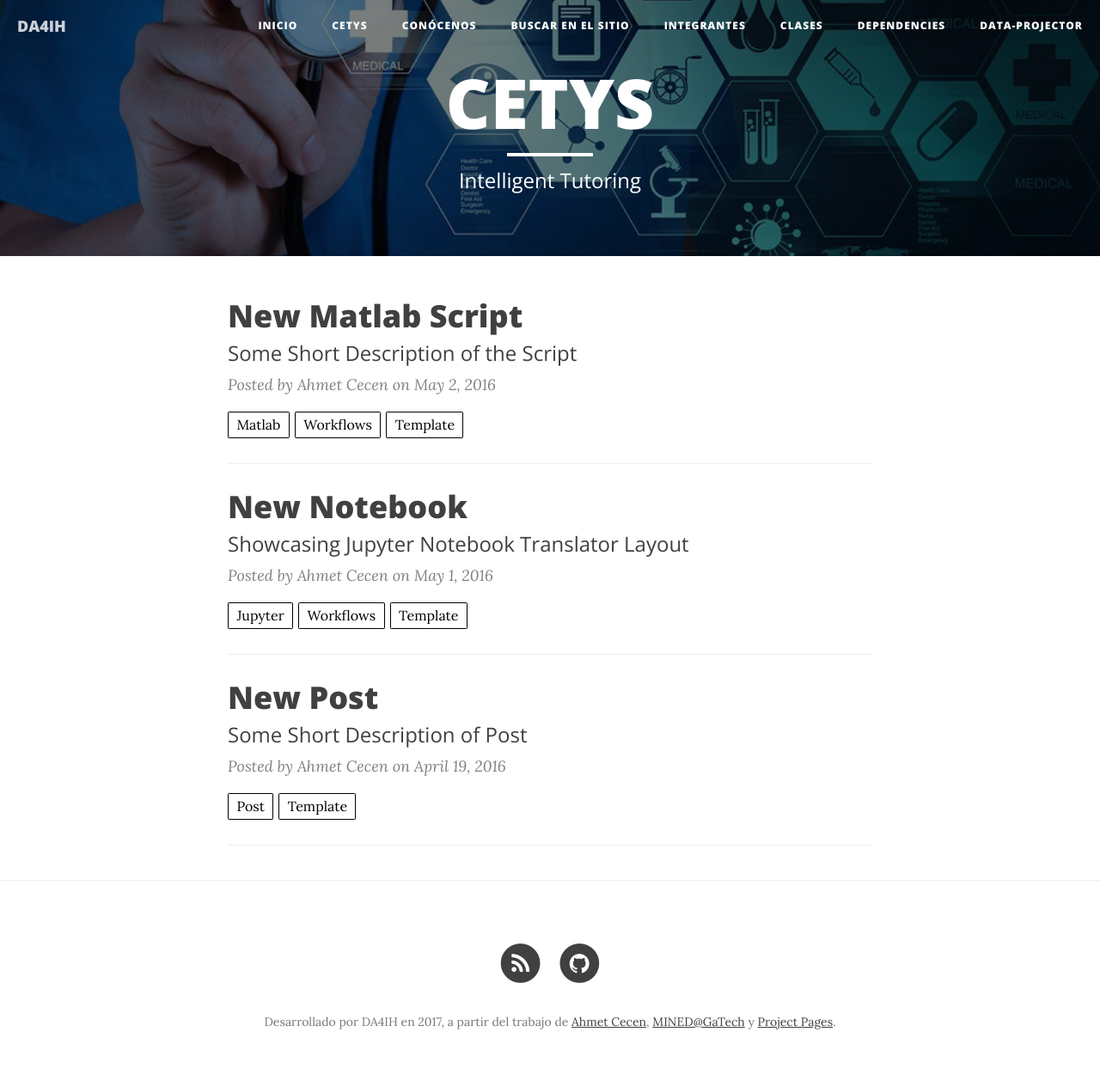
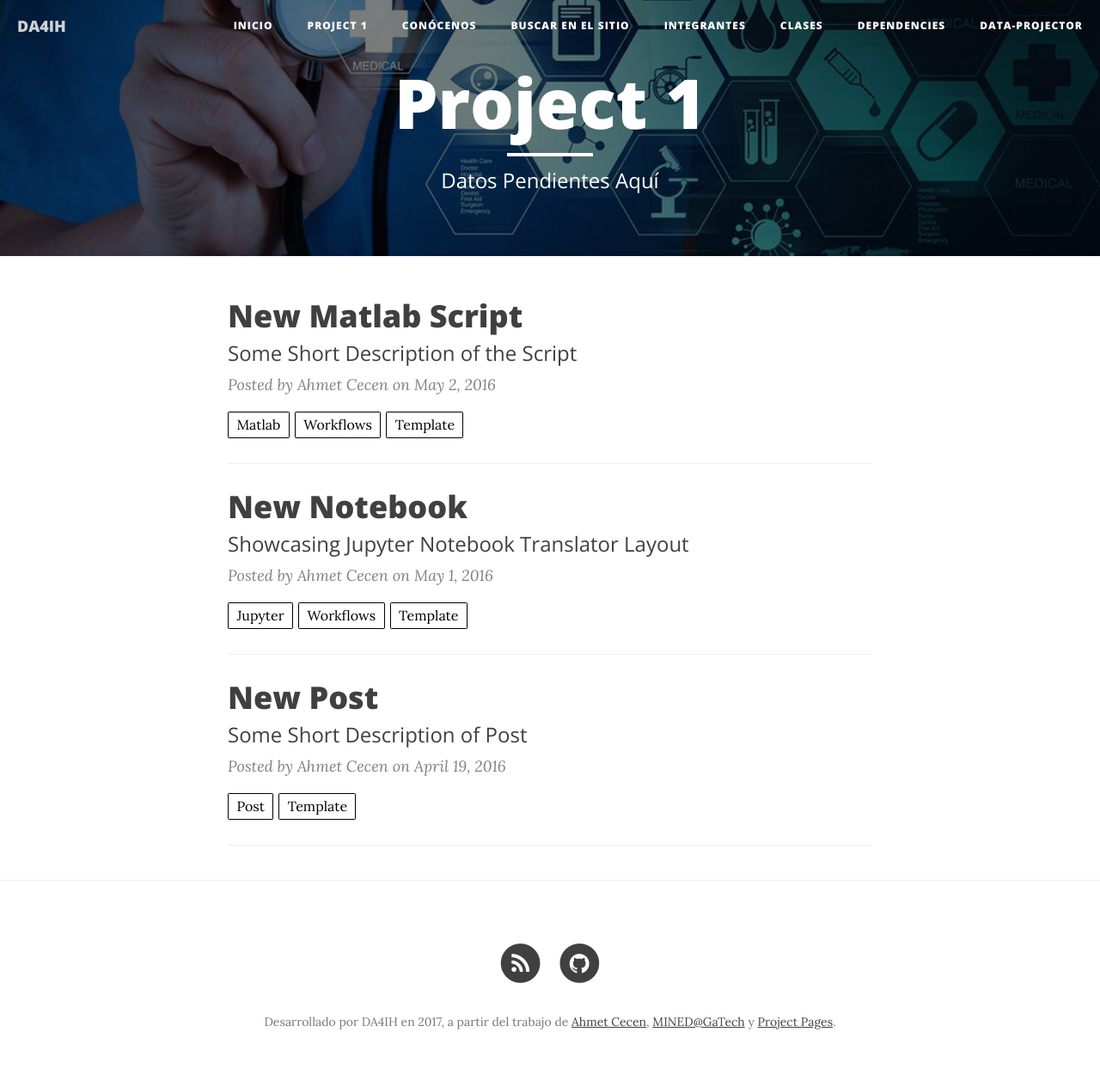
Before and after one commit to DA4IH/DA4IH.github.io, a Jekyll site: the page built from projects/project1.md, in a window 1280 px wide. Shown: the whole page at 86% size. Built offline with Jekyll 4.4.1, drawn with Linux system fonts in a browser that asks for light colours; nearby versions of some CDN libraries.

Commit message:
adscripcion en miembros

```diff
--- a/members.html
+++ b/members.html
@@ -13,6 +13,9 @@
 
 	<h2>{{ member.role }}</h2>
 
+	{% if member.adscripcion %}
+ 	<span class="social-share-googleplus"><a href="{{ member.adscripcionurl }}" title="Adscripción"><img src="{{ "/img/icons/uni-icon.png" | prepend: site.baseurl }}" style="height:20px">{{member.adscripcion}}</a></span>
+ 	{% endif %}
 	{% if member.github %}
 	<span class="social-share-googleplus"><a href="https://github.com/{{ member.github }}" title="Github"><img src="{{ "/img/icons/github-icon.png" | prepend: site.baseurl }}" style="height:20px">Github</a></span>
 	{% endif %}
--- a/projects/project1.md
+++ b/projects/project1.md
@@ -1,7 +1,7 @@
 ---
 layout: project
-title: "CETYS"
-description: "Intelligent Tutoring"
+title: "Project 1"
+description: "Datos Pendientes Aquí"
 header-img: "img/medInfo 7.jpg"
 category: project1
 ---
```
